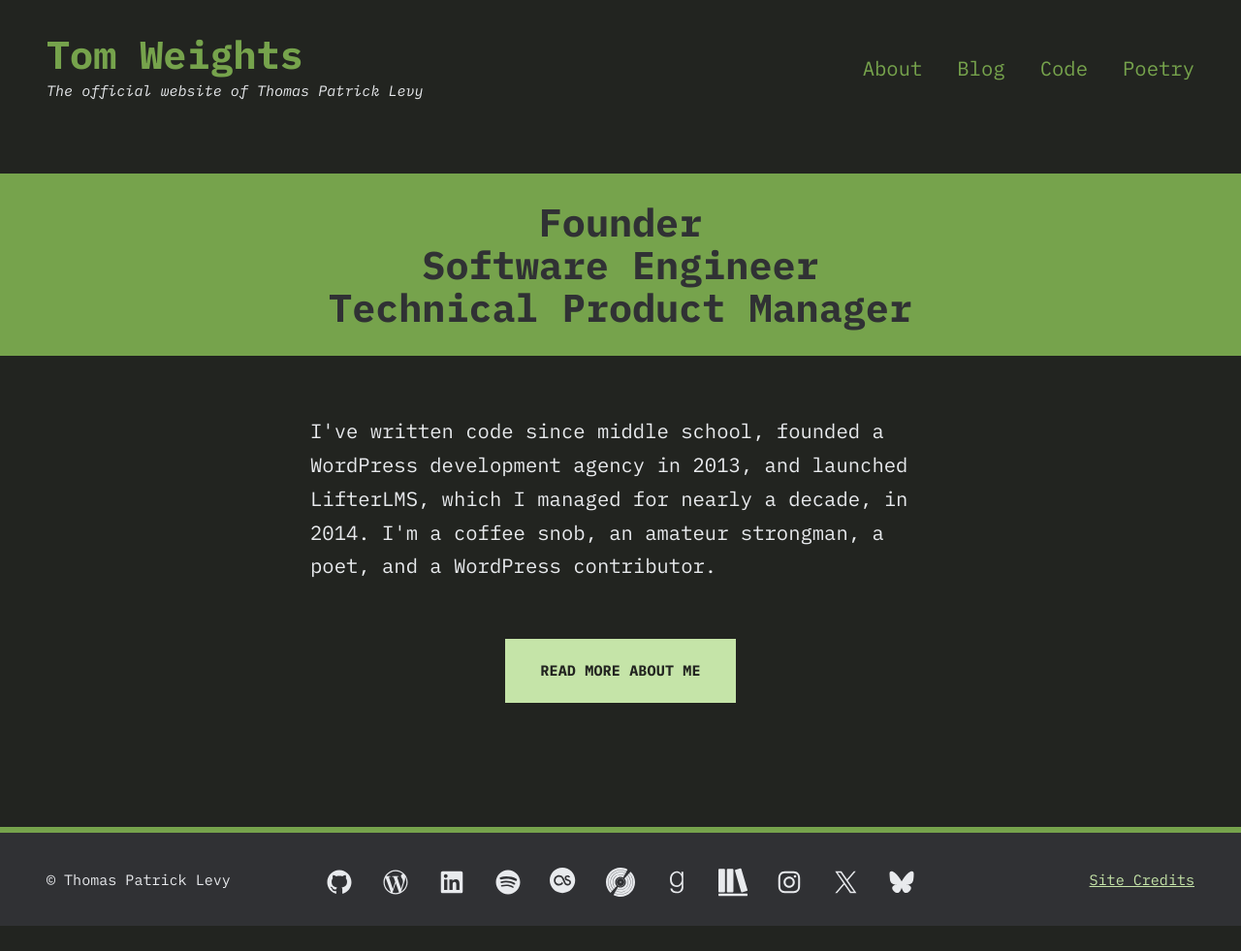
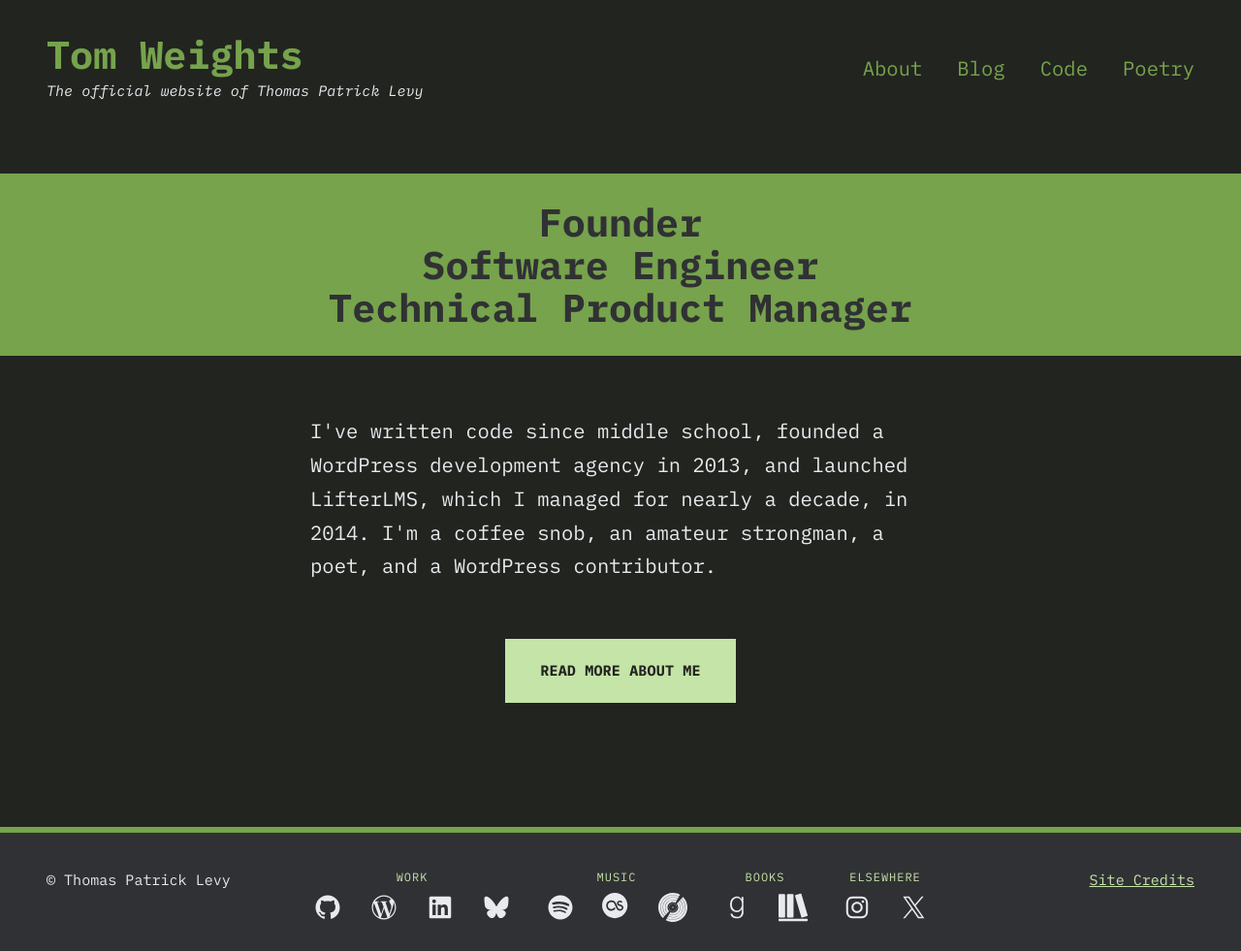
Before and after one commit to thomasplevy/tomweights.com, an Eleventy site: page src/index.md in a window 1280 px wide. Shown: the whole page at 97% size. Before the commit the page ends 955 px from the top, so only its background shows below. Built offline with nearby package versions, Linux system fonts and the light colour scheme; Eleventy itself is replaced by a stand-in of ours; files that its build step writes are made by us from their sources.

Commit message:
feat: group footer social links into work, music, books, and elsewhere

```diff
--- a/src/_data/social.json
+++ b/src/_data/social.json
@@ -2,56 +2,67 @@
   {
     "label": "GitHub",
     "url": "https://github.com/thomasplevy",
-    "icon": "github"
+    "icon": "github",
+    "group": "work"
   },
   {
     "label": "WordPress",
     "url": "https://profiles.wordpress.org/thomasplevy",
-    "icon": "wordpress"
+    "icon": "wordpress",
+    "group": "work"
   },
   {
     "label": "LinkedIn",
     "url": "https://www.linkedin.com/in/thomasplevy/",
-    "icon": "linkedin"
+    "icon": "linkedin",
+    "group": "work"
   },
   {
     "label": "Spotify",
     "url": "https://open.spotify.com/user/1241465433?si=1fa52d1ec66d4d78",
-    "icon": "spotify"
+    "icon": "spotify",
+    "group": "music"
   },
   {
     "label": "Last.fm",
     "url": "https://www.last.fm/user/thomasplevy",
-    "icon": "lastfm"
+    "icon": "lastfm",
+    "group": "music"
   },
   {
     "label": "Discogs",
     "url": "https://www.discogs.com/user/tom_weights",
-    "icon": "discogs"
+    "icon": "discogs",
+    "group": "music"
   },
   {
     "label": "Goodreads",
     "url": "https://www.goodreads.com/user/show/157567214-thomas-levy",
-    "icon": "goodreads"
+    "icon": "goodreads",
+    "group": "books"
   },
   {
     "label": "StoryGraph",
     "url": "https://app.thestorygraph.com/profile/tom_weights",
-    "icon": "storygraph"
+    "icon": "storygraph",
+    "group": "books"
   },
   {
     "label": "Instagram",
     "url": "https://instagram.com/tom_weights",
-    "icon": "instagram"
+    "icon": "instagram",
+    "group": "elsewhere"
   },
   {
     "label": "X",
     "url": "https://x.com/tom_weights",
-    "icon": "x"
+    "icon": "x",
+    "group": "elsewhere"
   },
   {
     "label": "Bluesky",
     "url": "https://bsky.app/profile/caseproof-thomas.bsky.social",
-    "icon": "bluesky"
+    "icon": "bluesky",
+    "group": "work"
   }
 ]
--- a/src/_includes/partials/footer.njk
+++ b/src/_includes/partials/footer.njk
@@ -1,8 +1,17 @@
 <footer class="site-footer">
 	<div class="site-footer__inner">
 		<p>© {{ site.author }}</p>
-		<ul class="social-links">
-			{% for item in social %}
+		<div class="social-groups">
+			{% for group in [
+				{ "id": "work", "label": "Work" },
+				{ "id": "music", "label": "Music" },
+				{ "id": "books", "label": "Books" },
+				{ "id": "elsewhere", "label": "Elsewhere" }
+			] %}
+			<div class="social-group">
+				<p class="social-group__label" id="social-{{ group.id }}">{{ group.label }}</p>
+				<ul class="social-links" aria-labelledby="social-{{ group.id }}">
+					{% for item in social %}{% if item.group == group.id %}
 					<li>
 						<a href="{{ item.url }}">
 							{% set name = item.icon %}
@@ -10,8 +19,11 @@
 							<span class="visually-hidden">{{ item.label }}</span>
 						</a>
 					</li>
+					{% endif %}{% endfor %}
+				</ul>
+			</div>
 			{% endfor %}
-		</ul>
+		</div>
 		<p class="site-footer__credits"><a href="/credits/">Site Credits</a></p>
 	</div>
 </footer>
--- a/src/assets/css/style.css
+++ b/src/assets/css/style.css
@@ -565,6 +565,24 @@ hr {
 	text-align: right;
 }
 
+.social-groups {
+	display: flex;
+	flex-wrap: wrap;
+	justify-content: center;
+	align-items: flex-start;
+	gap: var(--space-20) var(--space-40);
+}
+
+.site-footer__inner .social-group__label {
+	flex: none;
+	margin: 0 0 0.5em;
+	color: var(--color-primary);
+	font-size: 0.75rem;
+	letter-spacing: 0.08em;
+	text-align: center;
+	text-transform: uppercase;
+}
+
 .social-links {
 	display: flex;
 	flex-wrap: wrap;
@@ -617,4 +635,8 @@ hr {
 	.site-footer__credits {
 		text-align: center;
 	}
+
+	.site-footer__inner p {
+		flex: none;
+	}
 }
```
Lines whose indentation alone changed are shown as unchanged.
